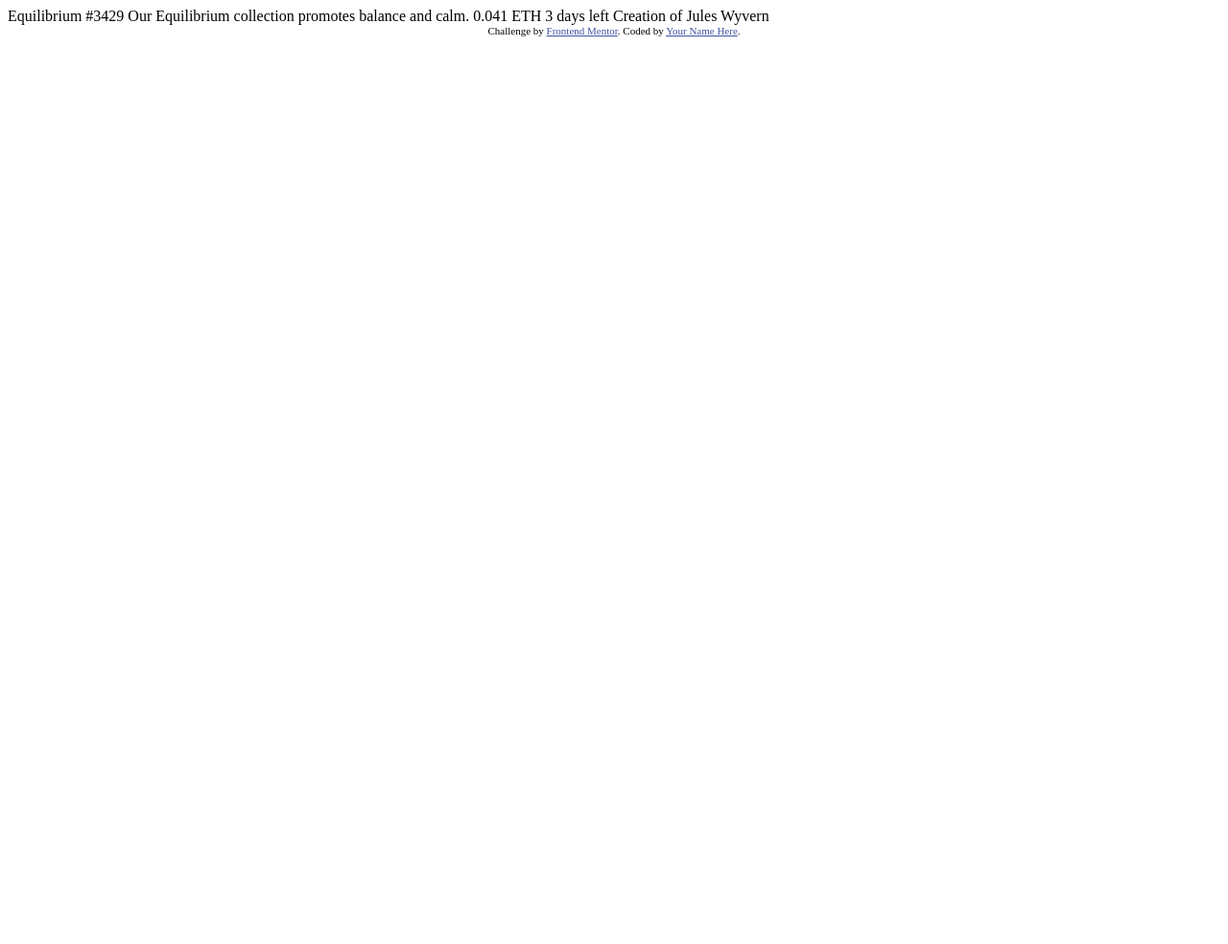
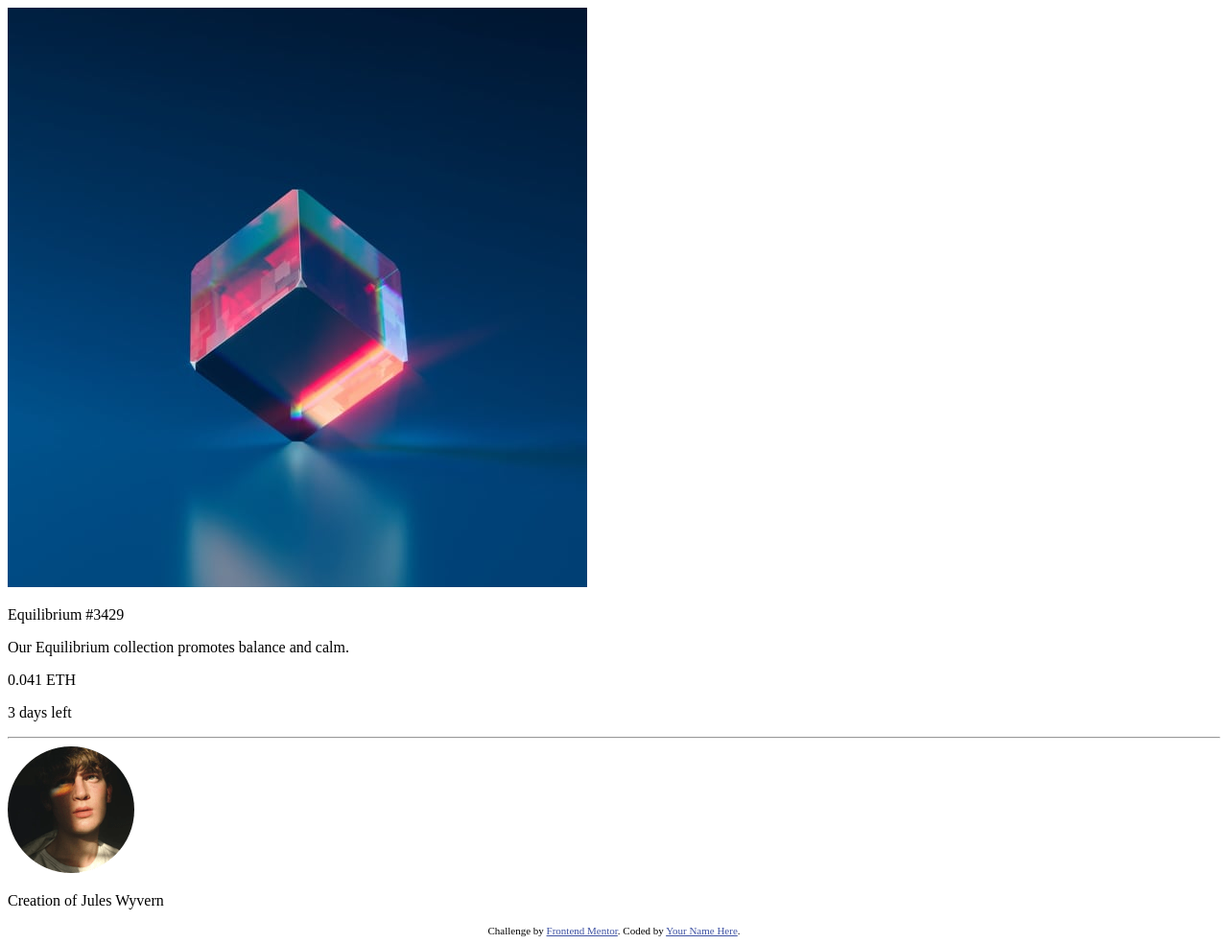
Before and after one commit to shoproizoshlo/nft-preview-card-component-main, a plain HTML site: page index.html in a window 1280 px wide. Shown: the whole page at 96% size. Before the commit the page ends 800 px from the top, so only its background shows below. Drawn offline with Linux system fonts and the light colour scheme.

Commit message:
created structure

```diff
--- a/index.html
+++ b/index.html
@@ -1,33 +1,64 @@
 <!DOCTYPE html>
 <html lang="en">
   <head>
-  <meta charset="UTF-8">
-  <meta name="viewport" content="width=device-width, initial-scale=1.0"> <!-- displays site properly based on user's device -->
+    <meta charset="UTF-8" />
+    <meta name="viewport" content="width=device-width, initial-scale=1.0" />
+    <!-- displays site properly based on user's device -->
 
-  <link rel="icon" type="image/png" sizes="32x32" href="./images/favicon-32x32.png">
+    <link
+      rel="icon"
+      type="image/png"
+      sizes="32x32"
+      href="./images/favicon-32x32.png"
+    />
 
     <title>Frontend Mentor | NFT preview card component</title>
 
     <!-- Feel free to remove these styles or customise in your own stylesheet 👍 -->
     <style>
-    .attribution { font-size: 11px; text-align: center; }
-    .attribution a { color: hsl(228, 45%, 44%); }
+      .attribution {
+        font-size: 11px;
+        text-align: center;
+      }
+      .attribution a {
+        color: hsl(228, 45%, 44%);
+      }
     </style>
   </head>
   <body>
-
-  Equilibrium #3429
-
+    <main>
+      <div class="container">
+        <div class="image">
+          <img src="./images/image-equilibrium.jpg" alt="image equilibrium" />
+        </div>
+        <div class="text">
+          <p class="title">Equilibrium #3429</p>
+          <p class="description">
             Our Equilibrium collection promotes balance and calm.
-
-  0.041 ETH
-  3 days left
-
-  Creation of Jules Wyvern
-
+          </p>
+        </div>
+        <div class="price">
+          <p class="rice-eth">0.041 ETH</p>
+          <p class="days-left">3 days left</p>
+          <hr />
+          <div class="artist">
+            <img
+              src="./images/image-avatar.png"
+              class="avatar"
+              alt="image avatar"
+            />
+            <p class="artist">Creation of Jules Wyvern</p>
+          </div>
+        </div>
+      </div>
+    </main>
+    <footer>
       <div class="attribution">
-    Challenge by <a href="https://www.frontendmentor.io?ref=challenge" target="_blank">Frontend Mentor</a>.
-    Coded by <a href="#">Your Name Here</a>.
+        Challenge by
+        <a href="https://www.frontendmentor.io?ref=challenge" target="_blank"
+          >Frontend Mentor</a
+        >. Coded by <a href="#">Your Name Here</a>.
       </div>
+    </footer>
   </body>
 </html>
```
Also changed, not shown: css/style.css (added, +25 -0 lines), 1 other file. Lines whose indentation alone changed are shown as unchanged.
